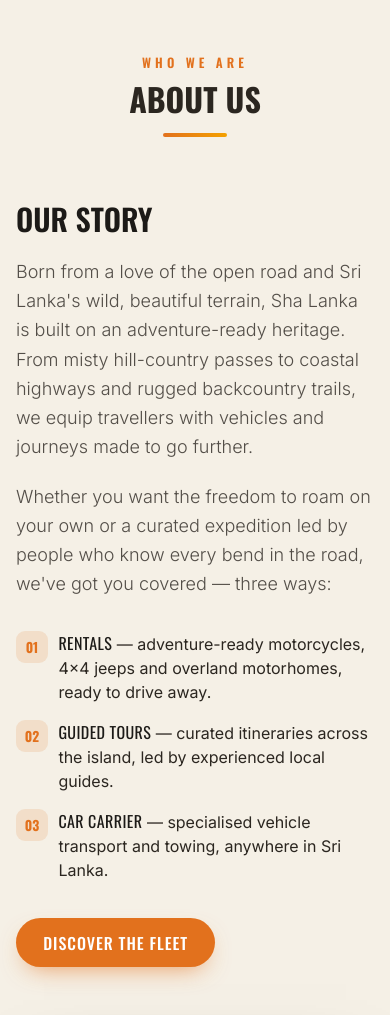
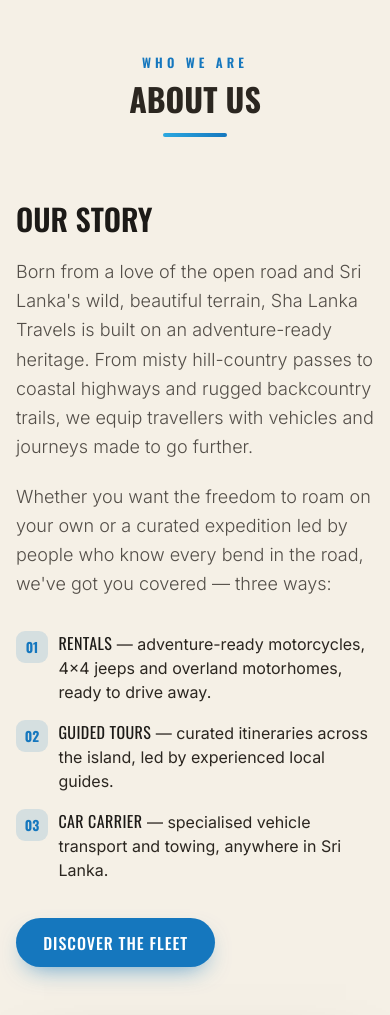
Before and after one commit to mafia1092/sha-lanka, a PHP site: page / in a window 390 px wide; the page is wider, and only the part inside the window is pictured. Shown: the part 887-1902 px from the top of that part. Run offline with PHP 8.4, Linux system fonts and the light colour scheme; some libraries are stand-ins or nearby versions.

Commit message:
Brand integration: real logo, blue palette, and live business details
- Add Sha Lanka Travels logo (cropped light/dark versions, swaps on scroll)
- Shift accent from ember-orange to brand blue across CSS + Tailwind config
- Recolor favicon to brand blue
- Wire in real tagline, address, map, phone, email, WhatsApp
- Replace socials with real Facebook, Instagram, TikTok links

```diff
--- a/assets/css/styles.css
+++ b/assets/css/styles.css
@@ -5,7 +5,11 @@
             accent ember #E2711D · amberglow #F4A100
    ============================================================ */
 
-:root { --ember: #E2711D; --clay: #B5532A; }
+:root {
+  --brand: #1577BE;        /* brand blue (primary accent) */
+  --brand-deep: #0E5896;   /* darker blue for hovers */
+  --brand-glow: #2BA8E0;   /* light azure highlight */
+}
 
 html { scroll-behavior: smooth; }
 body { overflow-x: hidden; }
@@ -35,11 +39,11 @@ section[id] { scroll-margin-top: 5rem; }
   white-space: nowrap;
 }
 .btn-primary {
-  background: var(--ember);
+  background: var(--brand);
   color: #fff;
-  box-shadow: 0 10px 24px -10px rgba(226,113,29,.7);
+  box-shadow: 0 10px 24px -10px rgba(21,119,190,.7);
 }
-.btn-primary:hover { background: #c85f12; transform: translateY(-2px); }
+.btn-primary:hover { background: var(--brand-deep); transform: translateY(-2px); }
 .btn-ghost {
   border: 2px solid rgba(245,240,230,.55);
   color: #F5F0E6;
@@ -134,7 +152,7 @@ section[id] { scroll-margin-top: 5rem; }
   letter-spacing: .32em;
   font-size: .8rem;
   font-weight: 600;
-  color: var(--ember);
+  color: var(--brand);
   margin-bottom: .6rem;
 }
 .section-title {
@@ -149,7 +167,7 @@ section[id] { scroll-margin-top: 5rem; }
   display: block;
   width: 64px; height: 4px;
   border-radius: 2px;
-  background: linear-gradient(90deg, #E2711D, #F4A100);
+  background: linear-gradient(90deg, #2BA8E0, #1577BE);
   margin: 1.1rem auto 0;
 }
 .section-sub {
@@ -196,14 +214,14 @@ section[id] { scroll-margin-top: 5rem; }
   justify-content: center;
   width: 2rem; height: 2rem;
   border-radius: 9px;
-  background: rgba(226,113,29,.14);
-  color: var(--ember);
+  background: rgba(21,119,190,.14);
+  color: var(--brand);
   font-family: 'Oswald', sans-serif;
   font-weight: 700;
   font-size: .85rem;
 }
 
-.placeholder-note { border-bottom: 1px dotted rgba(226,113,29,.55); }
+.placeholder-note { border-bottom: 1px dotted rgba(21,119,190,.55); }
 
 /* ---------- Map ---------- */
 .map-frame {
--- a/index.html
+++ b/index.html
@@ -3,8 +3,8 @@
 <head>
   <meta charset="UTF-8" />
   <meta name="viewport" content="width=device-width, initial-scale=1.0" />
-  <title>Sha Lanka — Adventure Rentals, Guided Tours & Car Carrier in Sri Lanka</title>
-  <meta name="description" content="Sha Lanka — adventure-ready motorcycle, jeep and motorhome rentals, guided tours, and nationwide vehicle transport across Sri Lanka." />
+  <title>Sha Lanka Travels — Your Comprehensive Travel Partner in Sri Lanka</title>
+  <meta name="description" content="Sha Lanka Travels — adventure-ready motorcycle, jeep and motorhome rentals, guided tours, and nationwide vehicle transport (car carrier) across Sri Lanka." />
 
   <!-- Favicon -->
   <link rel="icon" type="image/svg+xml" href="favicon.svg" />
@@ -33,8 +33,8 @@
             olive:    '#556B2F',
             espresso: '#1C1A17',
             bark:     '#2B2620',
-            ember:    '#E2711D',
-            amberglow:'#F4A100',
+            brand:    '#1577BE',
+            brandglow:'#2BA8E0',
           },
           fontFamily: {
             display: ['Oswald', 'ui-sans-serif', 'system-ui', 'sans-serif'],
@@ -55,13 +55,10 @@
   <header id="site-header" class="fixed top-0 inset-x-0 z-50 transition-all duration-300">
     <nav class="max-w-7xl mx-auto px-4 sm:px-6 lg:px-8">
       <div class="flex items-center justify-between h-20" id="nav-inner">
-        <!-- Brand: logo placeholder + name -->
-        <a href="#home" class="flex items-center gap-3 group">
-          <span class="logo-badge" aria-hidden="true">SL</span>
-          <span class="leading-tight">
-            <span class="block font-display font-600 tracking-wide text-xl nav-brand">SHA LANKA</span>
-            <span class="block text-[11px] tracking-[0.25em] uppercase nav-tagline">Adventure Fleet</span>
-          </span>
+        <!-- Brand: logo (swaps light/dark version on scroll) -->
+        <a href="#home" class="flex items-center group" aria-label="Sha Lanka Travels — home">
+          <img src="assets/img/logo-on-dark.png" alt="Sha Lanka Travels" class="brand-logo-img brand-logo-on-dark" />
+          <img src="assets/img/logo-on-light.png" alt="Sha Lanka Travels" class="brand-logo-img brand-logo-on-light" />
         </a>
 
         <!-- Desktop nav -->
@@ -108,9 +105,9 @@
     <div class="absolute inset-0 hero-overlay"></div>
 
     <div class="relative z-10 max-w-4xl mx-auto px-6 text-center text-cream pt-24 pb-16">
-      <p class="font-display tracking-[0.35em] uppercase text-amberglow text-sm mb-5" data-aos="fade-up">Sri Lanka · Untamed &amp; Open Road</p>
+      <p class="font-display tracking-[0.35em] uppercase text-brandglow text-sm mb-5" data-aos="fade-up">Your Comprehensive Travel Partner</p>
       <h1 class="font-display font-700 uppercase leading-[0.95] text-5xl sm:text-6xl md:text-7xl mb-6" data-aos="fade-up" data-aos-delay="100">
-        Explore Sri Lanka,<br /><span class="text-ember">Your Way</span>
+        Explore Sri Lanka,<br /><span class="text-brandglow">Your Way</span>
       </h1>
       <p class="max-w-2xl mx-auto text-lg md:text-xl text-cream/85 mb-9 font-light" data-aos="fade-up" data-aos-delay="200">
         Adventure-ready motorcycles, rugged 4x4 jeeps and overland motorhomes — plus expertly guided tours and nationwide vehicle transport.
@@ -121,7 +118,7 @@
       </div>
     </div>
 
-    <a href="#about" class="absolute bottom-6 left-1/2 -translate-x-1/2 z-10 text-cream/70 hover:text-ember transition-colors" aria-label="Scroll down">
+    <a href="#about" class="absolute bottom-6 left-1/2 -translate-x-1/2 z-10 text-cream/70 hover:text-brandglow transition-colors" aria-label="Scroll down">
       <svg class="w-8 h-8 animate-bounce" fill="none" viewBox="0 0 24 24" stroke="currentColor" stroke-width="1.5"><path stroke-linecap="round" stroke-linejoin="round" d="M19 14l-7 7m0 0l-7-7m7 7V3"/></svg>
     </a>
   </section>
@@ -140,7 +137,7 @@
         <div data-aos="fade-right">
           <h3 class="font-display font-600 uppercase text-3xl mb-5 text-espresso">Our Story</h3>
           <p class="text-lg leading-relaxed text-bark/80 mb-5 font-light">
-            Born from a love of the open road and Sri Lanka's wild, beautiful terrain, Sha Lanka is built on an adventure-ready heritage. From misty hill-country passes to coastal highways and rugged backcountry trails, we equip travellers with vehicles and journeys made to go further.
+            Born from a love of the open road and Sri Lanka's wild, beautiful terrain, Sha Lanka Travels is built on an adventure-ready heritage. From misty hill-country passes to coastal highways and rugged backcountry trails, we equip travellers with vehicles and journeys made to go further.
           </p>
           <p class="text-lg leading-relaxed text-bark/80 mb-8 font-light">
             Whether you want the freedom to roam on your own or a curated expedition led by people who know every bend in the road, we've got you covered — three ways:
@@ -170,14 +167,14 @@
         <div data-aos="fade-left">
           <div class="map-frame">
             <iframe
-              title="Sha Lanka location"
-              src="https://www.google.com/maps?q=Kandy,+Sri+Lanka&z=8&output=embed"
+              title="Sha Lanka Travels location — 137/4 St. Francis Road, Welihena, Kochchikade"
+              src="https://www.google.com/maps?q=137%2F4%20St%20Francis%20Road%2C%20Welihena%2C%20Kochchikade%2C%20Sri%20Lanka&z=15&output=embed"
               width="100%" height="100%" style="border:0;" allowfullscreen="" loading="lazy"
               referrerpolicy="no-referrer-when-downgrade"></iframe>
           </div>
           <p class="text-center text-sm text-bark/60 mt-4">
-            <svg class="inline w-4 h-4 -mt-0.5 text-ember" fill="currentColor" viewBox="0 0 20 20"><path fill-rule="evenodd" d="M5.05 4.05a7 7 0 119.9 9.9L10 18.9l-4.95-4.95a7 7 0 010-9.9zM10 11a2 2 0 100-4 2 2 0 000 4z" clip-rule="evenodd"/></svg>
-            Find us across Sri Lanka — <span class="placeholder-note">replace with your exact location</span>
+            <svg class="inline w-4 h-4 -mt-0.5 text-brand" fill="currentColor" viewBox="0 0 20 20"><path fill-rule="evenodd" d="M5.05 4.05a7 7 0 119.9 9.9L10 18.9l-4.95-4.95a7 7 0 010-9.9zM10 11a2 2 0 100-4 2 2 0 000 4z" clip-rule="evenodd"/></svg>
+            137/4, St. Francis Road, Welihena, Kochchikade, Sri Lanka
           </p>
         </div>
       </div>
@@ -492,7 +489,8 @@
           <form id="contact-form" class="contact-card">
             <!-- Web3Forms: replace with your access key -->
             <input type="hidden" name="access_key" value="YOUR_WEB3FORMS_ACCESS_KEY" />
-            <input type="hidden" name="subject" value="New enquiry from Sha Lanka website" />
+            <input type="hidden" name="subject" value="New enquiry from Sha Lanka Travels website" />
+            <input type="hidden" name="from_name" value="Sha Lanka Travels Website" />
             <input type="checkbox" name="botcheck" class="hidden" style="display:none" aria-hidden="true" />
 
             <div class="grid sm:grid-cols-2 gap-5">
@@ -534,35 +532,35 @@
 
         <!-- Direct details -->
         <div class="lg:col-span-2 space-y-5" data-aos="fade-up" data-aos-delay="150">
-          <a href="tel:+940000000000" class="contact-detail">
+          <a href="tel:+94777488746" class="contact-detail">
             <span class="contact-ic">
               <svg viewBox="0 0 24 24" fill="none" stroke="currentColor" stroke-width="1.8" class="w-5 h-5"><path stroke-linecap="round" stroke-linejoin="round" d="M2.25 6.75c0 8.284 6.716 15 15 15h2.25a2.25 2.25 0 002.25-2.25v-1.372c0-.516-.351-.966-.852-1.091l-4.423-1.106c-.44-.11-.902.055-1.173.417l-.97 1.293c-.282.376-.769.542-1.21.38a12.035 12.035 0 01-7.143-7.143c-.162-.441.004-.928.38-1.21l1.293-.97c.363-.271.527-.734.417-1.173L6.963 3.102a1.125 1.125 0 00-1.091-.852H4.5A2.25 2.25 0 002.25 4.5v2.25z"/></svg>
             </span>
-            <span><span class="contact-label">Call us</span><span class="placeholder-note">+94 00 000 0000</span></span>
+            <span><span class="contact-label">Call us</span>+94 77 748 8746</span>
           </a>
-          <a href="mailto:hello@shalanka.com" class="contact-detail">
+          <a href="mailto:suranga007@yahoo.com" class="contact-detail">
             <span class="contact-ic">
               <svg viewBox="0 0 24 24" fill="none" stroke="currentColor" stroke-width="1.8" class="w-5 h-5"><path stroke-linecap="round" stroke-linejoin="round" d="M21.75 6.75v10.5a2.25 2.25 0 01-2.25 2.25h-15a2.25 2.25 0 01-2.25-2.25V6.75m19.5 0A2.25 2.25 0 0019.5 4.5h-15a2.25 2.25 0 00-2.25 2.25m19.5 0v.243a2.25 2.25 0 01-1.07 1.916l-7.5 4.615a2.25 2.25 0 01-2.36 0L3.32 8.91a2.25 2.25 0 01-1.07-1.916V6.75"/></svg>
             </span>
-            <span><span class="contact-label">Email</span><span class="placeholder-note">hello@shalanka.com</span></span>
+            <span><span class="contact-label">Email</span>suranga007@yahoo.com</span>
           </a>
-          <a id="whatsapp-link" href="https://wa.me/940000000000" target="_blank" rel="noopener" class="contact-detail">
+          <a id="whatsapp-link" href="https://wa.me/94777488746" target="_blank" rel="noopener" class="contact-detail">
             <span class="contact-ic contact-ic--wa">
               <svg viewBox="0 0 24 24" fill="currentColor" class="w-5 h-5"><path d="M17.472 14.382c-.297-.149-1.758-.867-2.03-.967-.273-.099-.471-.148-.67.15-.197.297-.767.966-.94 1.164-.173.199-.347.223-.644.075-.297-.15-1.255-.463-2.39-1.475-.883-.788-1.48-1.761-1.653-2.059-.173-.297-.018-.458.13-.606.134-.133.298-.347.446-.52.149-.174.198-.298.298-.497.099-.198.05-.371-.025-.52-.075-.149-.669-1.612-.916-2.207-.242-.579-.487-.5-.669-.51l-.57-.01c-.198 0-.52.074-.792.372-.272.297-1.04 1.016-1.04 2.479 0 1.462 1.065 2.875 1.213 3.074.149.198 2.096 3.2 5.077 4.487.71.306 1.263.489 1.694.625.712.227 1.36.195 1.872.118.571-.085 1.758-.719 2.006-1.413.248-.694.248-1.289.173-1.413-.074-.124-.272-.198-.57-.347m-5.421 7.403h-.004a9.87 9.87 0 01-5.031-1.378l-.361-.214-3.741.982.998-3.648-.235-.374a9.86 9.86 0 01-1.51-5.26c.001-5.45 4.436-9.884 9.888-9.884 2.64 0 5.122 1.03 6.988 2.898a9.825 9.825 0 012.893 6.994c-.003 5.45-4.437 9.884-9.885 9.884m8.413-18.297A11.815 11.815 0 0012.05 0C5.495 0 .16 5.335.157 11.892c0 2.096.547 4.142 1.588 5.945L.057 24l6.305-1.654a11.882 11.882 0 005.683 1.448h.005c6.554 0 11.89-5.335 11.893-11.893a11.821 11.821 0 00-3.48-8.413"/></svg>
             </span>
-            <span><span class="contact-label">WhatsApp</span><span class="placeholder-note">Chat with us instantly</span></span>
+            <span><span class="contact-label">WhatsApp</span>Chat with us instantly</span>
           </a>
           <div class="contact-detail">
             <span class="contact-ic">
               <svg viewBox="0 0 24 24" fill="none" stroke="currentColor" stroke-width="1.8" class="w-5 h-5"><path stroke-linecap="round" stroke-linejoin="round" d="M15 10.5a3 3 0 11-6 0 3 3 0 016 0z"/><path stroke-linecap="round" stroke-linejoin="round" d="M19.5 10.5c0 7.142-7.5 11.25-7.5 11.25S4.5 17.642 4.5 10.5a7.5 7.5 0 1115 0z"/></svg>
             </span>
-            <span><span class="contact-label">Location</span><span class="placeholder-note">Your address, Sri Lanka</span></span>
+            <span><span class="contact-label">Location</span>137/4, St. Francis Road, Welihena, Kochchikade</span>
           </div>
 
           <div class="flex items-center gap-3 pt-2">
-            <a href="#" aria-label="Instagram" class="social-ic"><svg viewBox="0 0 24 24" fill="currentColor" class="w-5 h-5"><path d="M12 2.16c3.2 0 3.58.01 4.85.07 1.17.05 1.8.25 2.23.41.56.22.96.48 1.38.9.42.42.68.82.9 1.38.16.43.36 1.06.41 2.23.06 1.27.07 1.65.07 4.85s-.01 3.58-.07 4.85c-.05 1.17-.25 1.8-.41 2.23-.22.56-.48.96-.9 1.38-.42.42-.82.68-1.38.9-.43.16-1.06.36-2.23.41-1.27.06-1.65.07-4.85.07s-3.58-.01-4.85-.07c-1.17-.05-1.8-.25-2.23-.41a3.7 3.7 0 01-1.38-.9 3.7 3.7 0 01-.9-1.38c-.16-.43-.36-1.06-.41-2.23-.06-1.27-.07-1.65-.07-4.85s.01-3.58.07-4.85c.05-1.17.25-1.8.41-2.23.22-.56.48-.96.9-1.38.42-.42.82-.68 1.38-.9.43-.16 1.06-.36 2.23-.41C8.42 2.17 8.8 2.16 12 2.16zm0 3.68a6.16 6.16 0 100 12.32 6.16 6.16 0 000-12.32zm0 10.16a4 4 0 110-8 4 4 0 010 8zm6.41-10.4a1.44 1.44 0 11-2.88 0 1.44 1.44 0 012.88 0z"/></svg></a>
-            <a href="#" aria-label="Facebook" class="social-ic"><svg viewBox="0 0 24 24" fill="currentColor" class="w-5 h-5"><path d="M22 12a10 10 0 10-11.56 9.88v-6.99H7.9V12h2.54V9.8c0-2.5 1.49-3.89 3.78-3.89 1.09 0 2.24.2 2.24.2v2.46h-1.26c-1.24 0-1.63.77-1.63 1.56V12h2.78l-.44 2.89h-2.34v6.99A10 10 0 0022 12z"/></svg></a>
-            <a href="#" aria-label="YouTube" class="social-ic"><svg viewBox="0 0 24 24" fill="currentColor" class="w-5 h-5"><path d="M23.5 6.2a3.02 3.02 0 00-2.12-2.14C19.5 3.55 12 3.55 12 3.55s-7.5 0-9.38.51A3.02 3.02 0 00.5 6.2 31.6 31.6 0 000 12a31.6 31.6 0 00.5 5.8 3.02 3.02 0 002.12 2.14c1.88.51 9.38.51 9.38.51s7.5 0 9.38-.51a3.02 3.02 0 002.12-2.14A31.6 31.6 0 0024 12a31.6 31.6 0 00-.5-5.8zM9.6 15.6V8.4l6.2 3.6-6.2 3.6z"/></svg></a>
+            <a href="https://www.facebook.com/profile.php?id=61575452196155" target="_blank" rel="noopener" aria-label="Facebook" class="social-ic"><svg viewBox="0 0 24 24" fill="currentColor" class="w-5 h-5"><path d="M22 12a10 10 0 10-11.56 9.88v-6.99H7.9V12h2.54V9.8c0-2.5 1.49-3.89 3.78-3.89 1.09 0 2.24.2 2.24.2v2.46h-1.26c-1.24 0-1.63.77-1.63 1.56V12h2.78l-.44 2.89h-2.34v6.99A10 10 0 0022 12z"/></svg></a>
+            <a href="https://www.instagram.com/sha_lanka_travels/" target="_blank" rel="noopener" aria-label="Instagram" class="social-ic"><svg viewBox="0 0 24 24" fill="currentColor" class="w-5 h-5"><path d="M12 2.16c3.2 0 3.58.01 4.85.07 1.17.05 1.8.25 2.23.41.56.22.96.48 1.38.9.42.42.68.82.9 1.38.16.43.36 1.06.41 2.23.06 1.27.07 1.65.07 4.85s-.01 3.58-.07 4.85c-.05 1.17-.25 1.8-.41 2.23-.22.56-.48.96-.9 1.38-.42.42-.82.68-1.38.9-.43.16-1.06.36-2.23.41-1.27.06-1.65.07-4.85.07s-3.58-.01-4.85-.07c-1.17-.05-1.8-.25-2.23-.41a3.7 3.7 0 01-1.38-.9 3.7 3.7 0 01-.9-1.38c-.16-.43-.36-1.06-.41-2.23-.06-1.27-.07-1.65-.07-4.85s.01-3.58.07-4.85c.05-1.17.25-1.8.41-2.23.22-.56.48-.96.9-1.38.42-.42.82-.68 1.38-.9.43-.16 1.06-.36 2.23-.41C8.42 2.17 8.8 2.16 12 2.16zm0 3.68a6.16 6.16 0 100 12.32 6.16 6.16 0 000-12.32zm0 10.16a4 4 0 110-8 4 4 0 010 8zm6.41-10.4a1.44 1.44 0 11-2.88 0 1.44 1.44 0 012.88 0z"/></svg></a>
+            <a href="https://www.tiktok.com/@shalankatravelsofficial" target="_blank" rel="noopener" aria-label="TikTok" class="social-ic"><svg viewBox="0 0 24 24" fill="currentColor" class="w-5 h-5"><path d="M12.525.02c1.31-.02 2.61-.01 3.91-.02.08 1.53.63 3.09 1.75 4.17 1.12 1.11 2.7 1.62 4.24 1.79v4.03c-1.44-.05-2.89-.35-4.2-.97-.57-.26-1.1-.59-1.62-.93-.01 2.92.01 5.84-.02 8.75-.08 1.4-.54 2.79-1.35 3.94-1.31 1.92-3.58 3.17-5.91 3.21-1.43.08-2.86-.31-4.08-1.03-2.02-1.19-3.44-3.37-3.65-5.71-.02-.5-.03-1-.01-1.49.18-1.9 1.12-3.72 2.58-4.96 1.66-1.44 3.98-2.13 6.15-1.72.02 1.48-.04 2.96-.04 4.44-.99-.32-2.15-.23-3.02.37-.63.41-1.11 1.04-1.36 1.75-.21.51-.15 1.07-.14 1.61.24 1.64 1.82 3.02 3.5 2.87 1.12-.01 2.19-.66 2.77-1.61.19-.33.4-.67.41-1.06.1-1.79.06-3.57.07-5.36.01-4.03-.01-8.05.02-12.07z"/></svg></a>
           </div>
         </div>
       </div>
@@ -574,11 +572,13 @@
     <div class="max-w-7xl mx-auto px-4 sm:px-6 lg:px-8">
       <div class="grid md:grid-cols-3 gap-10 pb-10 border-b border-white/10">
         <div>
-          <div class="flex items-center gap-3 mb-4">
-            <span class="logo-badge" aria-hidden="true">SL</span>
-            <span class="font-display font-600 tracking-wide text-xl text-cream">SHA LANKA</span>
+          <img src="assets/img/logo-on-dark.png" alt="Sha Lanka Travels" class="footer-logo mb-4" />
+          <p class="font-light text-cream/70 max-w-xs">Your comprehensive travel partner — adventure-ready rentals, guided tours and nationwide vehicle transport across Sri Lanka.</p>
+          <div class="flex items-center gap-3 mt-5">
+            <a href="https://www.facebook.com/profile.php?id=61575452196155" target="_blank" rel="noopener" aria-label="Facebook" class="social-ic"><svg viewBox="0 0 24 24" fill="currentColor" class="w-5 h-5"><path d="M22 12a10 10 0 10-11.56 9.88v-6.99H7.9V12h2.54V9.8c0-2.5 1.49-3.89 3.78-3.89 1.09 0 2.24.2 2.24.2v2.46h-1.26c-1.24 0-1.63.77-1.63 1.56V12h2.78l-.44 2.89h-2.34v6.99A10 10 0 0022 12z"/></svg></a>
+            <a href="https://www.instagram.com/sha_lanka_travels/" target="_blank" rel="noopener" aria-label="Instagram" class="social-ic"><svg viewBox="0 0 24 24" fill="currentColor" class="w-5 h-5"><path d="M12 2.16c3.2 0 3.58.01 4.85.07 1.17.05 1.8.25 2.23.41.56.22.96.48 1.38.9.42.42.68.82.9 1.38.16.43.36 1.06.41 2.23.06 1.27.07 1.65.07 4.85s-.01 3.58-.07 4.85c-.05 1.17-.25 1.8-.41 2.23-.22.56-.48.96-.9 1.38-.42.42-.82.68-1.38.9-.43.16-1.06.36-2.23.41-1.27.06-1.65.07-4.85.07s-3.58-.01-4.85-.07c-1.17-.05-1.8-.25-2.23-.41a3.7 3.7 0 01-1.38-.9 3.7 3.7 0 01-.9-1.38c-.16-.43-.36-1.06-.41-2.23-.06-1.27-.07-1.65-.07-4.85s.01-3.58.07-4.85c.05-1.17.25-1.8.41-2.23.22-.56.48-.96.9-1.38.42-.42.82-.68 1.38-.9.43-.16 1.06-.36 2.23-.41C8.42 2.17 8.8 2.16 12 2.16zm0 3.68a6.16 6.16 0 100 12.32 6.16 6.16 0 000-12.32zm0 10.16a4 4 0 110-8 4 4 0 010 8zm6.41-10.4a1.44 1.44 0 11-2.88 0 1.44 1.44 0 012.88 0z"/></svg></a>
+            <a href="https://www.tiktok.com/@shalankatravelsofficial" target="_blank" rel="noopener" aria-label="TikTok" class="social-ic"><svg viewBox="0 0 24 24" fill="currentColor" class="w-5 h-5"><path d="M12.525.02c1.31-.02 2.61-.01 3.91-.02.08 1.53.63 3.09 1.75 4.17 1.12 1.11 2.7 1.62 4.24 1.79v4.03c-1.44-.05-2.89-.35-4.2-.97-.57-.26-1.1-.59-1.62-.93-.01 2.92.01 5.84-.02 8.75-.08 1.4-.54 2.79-1.35 3.94-1.31 1.92-3.58 3.17-5.91 3.21-1.43.08-2.86-.31-4.08-1.03-2.02-1.19-3.44-3.37-3.65-5.71-.02-.5-.03-1-.01-1.49.18-1.9 1.12-3.72 2.58-4.96 1.66-1.44 3.98-2.13 6.15-1.72.02 1.48-.04 2.96-.04 4.44-.99-.32-2.15-.23-3.02.37-.63.41-1.11 1.04-1.36 1.75-.21.51-.15 1.07-.14 1.61.24 1.64 1.82 3.02 3.5 2.87 1.12-.01 2.19-.66 2.77-1.61.19-.33.4-.67.41-1.06.1-1.79.06-3.57.07-5.36.01-4.03-.01-8.05.02-12.07z"/></svg></a>
           </div>
-          <p class="font-light text-cream/70 max-w-xs">Adventure-ready rentals, guided tours and nationwide vehicle transport across Sri Lanka.</p>
         </div>
         <div>
           <h4 class="footer-h">Explore</h4>
@@ -599,7 +599,7 @@
         </div>
       </div>
       <div class="flex flex-col sm:flex-row items-center justify-between gap-3 pt-6 text-sm text-cream/60">
-        <p>&copy; <span id="year"></span> Sha Lanka. All rights reserved.</p>
+        <p>&copy; <span id="year"></span> Sha Lanka Travels. All rights reserved.</p>
         <p class="font-light">Built for the adventure-ready.</p>
       </div>
     </div>
```
Also changed, not shown: other parts of assets/css/styles.css (+35 -21 lines), assets/img/logo-on-dark.png (added), assets/img/logo-on-light.png (added), favicon.svg.
